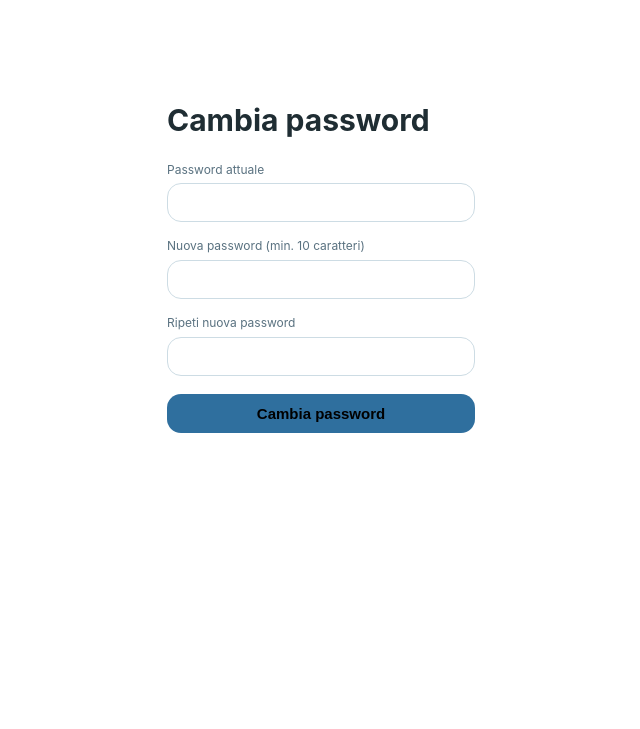
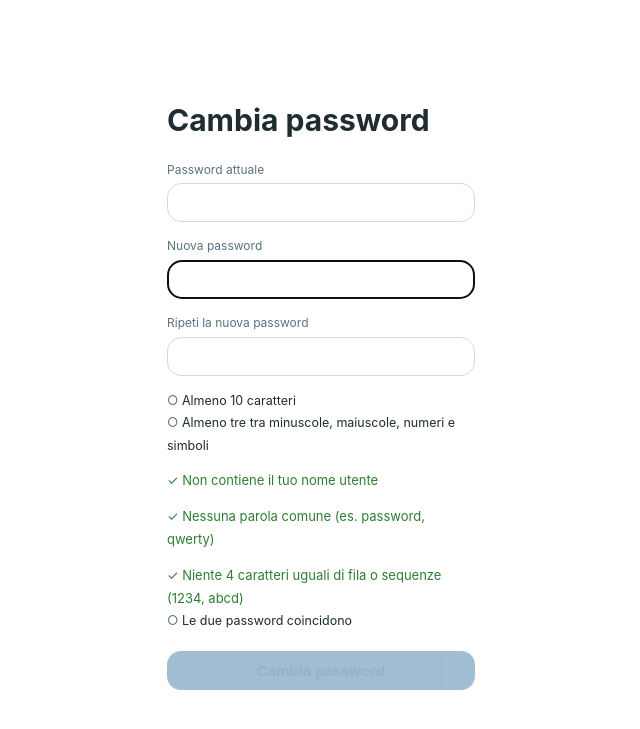
Before and after one commit to salvatorepirrone/mioallenamento, a PHP site: page /auth/cambia-password.php in a window 1280 px wide. Shown: the top 729 px of the page, without its empty margins (319-959 px from the left). Run offline with PHP 8.4, Linux system fonts and the light colour scheme; the visitor is signed in with stand-in values (Sample User, id 1).

Commit message:
Login: pagina cambio password guidata, controlli di robustezza, gate.php
La pagina di primo accesso spiega cosa fare, non chiede utente/password attuale
e chiede la nuova password due volte con controlli in diretta. Il nginx del NAS
non ha auth_request: le richieste passano da auth/gate.php (X-Accel-Redirect).

Co-Authored-By: Claude Sonnet 5.5 <noreply@anthropic.com>

```diff
--- a/auth/cambia-password.php
+++ b/auth/cambia-password.php
@@ -8,8 +8,9 @@ if (!$name) {
 }
 
 $user = auth_get_user($name);
-$forced = !empty($user['must_change']);
-$error = '';
+// Primo accesso: la sessione e' nata poco fa dalla password temporanea, quindi non la richiediamo di nuovo.
+$forced = !empty($user['must_change']) && !empty($_SESSION['must_change']);
+$problems = [];
 $done = false;
 
 if ($_SERVER['REQUEST_METHOD'] === 'POST') {
@@ -18,14 +19,18 @@ if ($_SERVER['REQUEST_METHOD'] === 'POST') {
     $new = (string)($_POST['new'] ?? '');
     $again = (string)($_POST['again'] ?? '');
 
-    if (!$user || !password_verify($old, $user['hash'])) {
-        $error = 'La password attuale non è corretta.';
-    } elseif (strlen($new) < AUTH_MIN_PASSWORD_LEN) {
-        $error = 'La nuova password deve avere almeno ' . AUTH_MIN_PASSWORD_LEN . ' caratteri.';
+    if (!$user) {
+        $problems[] = 'Utente non trovato.';
+    } elseif (!$forced && !password_verify($old, $user['hash'])) {
+        $problems[] = 'La password attuale non è corretta.';
     } elseif ($new !== $again) {
-        $error = 'Le due nuove password non coincidono.';
-    } elseif ($new === $old) {
-        $error = 'La nuova password deve essere diversa da quella attuale.';
+        $problems[] = 'Le due nuove password non coincidono.';
+    } elseif (password_verify($new, $user['hash'])) {
+        $problems[] = 'La nuova password deve essere diversa da quella attuale.';
+    } else {
+        $weak = auth_password_problems($new, $name);
+        if ($weak) {
+            $problems[] = 'La nuova password è troppo debole: ' . implode('; ', $weak) . '.';
         } else {
             auth_update_users(function ($users) use ($name, $new) {
                 $users[$name]['hash'] = password_hash($new, PASSWORD_DEFAULT);
@@ -35,22 +40,40 @@ if ($_SERVER['REQUEST_METHOD'] === 'POST') {
             $_SESSION['must_change'] = false;
             session_regenerate_id(true);
             $done = true;
-        $forced = false;
+        }
     }
 }
 
-$body = '';
 if ($done) {
-    $body .= '<div class="ok">Password aggiornata. <a href="/">Vai al sito</a></div>';
-} else {
-    $body .= $forced ? '<p>Primo accesso: scegli una nuova password per continuare.</p>' : '';
-    $body .= '<form method="post">'
+    auth_page('Password aggiornata', '<div class="ok">La nuova password è attiva. <a href="/">Vai al sito</a></div>');
+    exit;
+}
+
+$title = $forced ? 'Scegli la tua nuova password' : 'Cambia password';
+$body = $forced
+    ? '<p>Hai effettuato il primo accesso con una password temporanea. Per continuare scegli una <b>nuova password personale</b> e scrivila due volte.</p>'
+    : '';
+$body .= '<form method="post" id="pwform">'
     . '<input type="hidden" name="csrf" value="' . auth_h(auth_csrf_token()) . '">'
-        . '<label>Password attuale</label><input name="old" type="password" autocomplete="current-password" required>'
-        . '<label>Nuova password (min. ' . AUTH_MIN_PASSWORD_LEN . ' caratteri)</label><input name="new" type="password" autocomplete="new-password" required>'
-        . '<label>Ripeti nuova password</label><input name="again" type="password" autocomplete="new-password" required>'
-        . '<button type="submit">Cambia password</button>'
-        . ($error ? '<div class="err">' . auth_h($error) . '</div>' : '')
-        . '</form>';
-}
-auth_page('Cambia password', $body);
+    . '<input type="text" name="username" value="' . auth_h($name) . '" autocomplete="username" readonly tabindex="-1" aria-hidden="true" style="position:absolute;left:-9999px">'
+    . ($forced ? '' : '<label>Password attuale</label><input name="old" type="password" autocomplete="current-password" required>')
+    . '<label>Nuova password</label><input name="new" id="pw1" type="password" autocomplete="new-password" required autofocus>'
+    . '<label>Ripeti la nuova password</label><input name="again" id="pw2" type="password" autocomplete="new-password" required>'
+    . '<ul id="rules" class="rules"></ul>'
+    . '<button type="submit" id="submitBtn">' . ($forced ? 'Salva la nuova password' : 'Cambia password') . '</button>'
+    . ($problems ? '<div class="err">' . auth_h(implode(' ', $problems)) . '</div>' : '')
+    . '</form>'
+    . '<style>.rules{list-style:none;padding:0;margin:14px 0 0;font-size:12.5px;line-height:1.8}'
+    . '.rules li::before{content:"○ ";color:var(--muted)}.rules li.ok::before{content:"✓ ";color:#2e7d32}'
+    . '.rules li.ok{color:#2e7d32}#submitBtn:disabled{opacity:.45;cursor:not-allowed}</style>'
+    . '<script>(function(){'
+    . 'var user=' . json_encode(strtolower($name)) . ',weak=' . json_encode(AUTH_WEAK_WORDS) . ',min=' . AUTH_MIN_PASSWORD_LEN . ';'
+    . 'var p1=document.getElementById("pw1"),p2=document.getElementById("pw2"),list=document.getElementById("rules"),btn=document.getElementById("submitBtn");'
+    . 'function seq(s){for(var i=0;i+3<s.length;i++){var d=s.charCodeAt(i+1)-s.charCodeAt(i);if(Math.abs(d)===1&&s.charCodeAt(i+2)-s.charCodeAt(i+1)===d&&s.charCodeAt(i+3)-s.charCodeAt(i+2)===d)return true}return false}'
+    . 'function rules(v){var l=v.toLowerCase();var c=(/[a-z]/.test(v)?1:0)+(/[A-Z]/.test(v)?1:0)+(/\d/.test(v)?1:0)+(/[^a-zA-Z\d]/.test(v)?1:0);'
+    . 'return [["Almeno "+min+" caratteri",v.length>=min],["Almeno tre tra minuscole, maiuscole, numeri e simboli",c>=3],'
+    . '["Non contiene il tuo nome utente",l.indexOf(user)<0],["Nessuna parola comune (es. password, qwerty)",!weak.some(function(w){return l.indexOf(w)>=0})],'
+    . '["Niente 4 caratteri uguali di fila o sequenze (1234, abcd)",!/(.)\1{3,}/.test(v)&&!seq(l)],["Le due password coincidono",v.length>0&&v===p2.value]]}'
+    . 'function render(){var r=rules(p1.value),ok=true;list.innerHTML="";r.forEach(function(x){var li=document.createElement("li");li.textContent=x[0];if(x[1])li.className="ok";else ok=false;list.appendChild(li)});btn.disabled=!ok}'
+    . 'p1.addEventListener("input",render);p2.addEventListener("input",render);render();})();</script>';
+auth_page($title, $body);
--- a/auth/lib.php
+++ b/auth/lib.php
@@ -4,6 +4,7 @@
 
 const AUTH_USERS_FILE_DEFAULT = '/volume2/web/auth-data/users.json';
 const AUTH_MIN_PASSWORD_LEN = 10;
+const AUTH_WEAK_WORDS = ['password', 'passw0rd', 'qwerty', 'asdfgh', 'letmein', 'welcome', 'admin', 'allenamento', 'pirrone', 'garmin', 'abc123'];
 const AUTH_MAX_FAILS = 5;
 const AUTH_LOCK_SECONDS = 300;
 
@@ -63,6 +64,30 @@ function auth_csrf_check(): void {
     }
 }
 
+// Elenco dei motivi per cui una nuova password e' troppo debole (vuoto = ok).
+// Le stesse regole sono replicate in cambia-password.php per il controllo in diretta.
+function auth_password_problems(string $pw, string $username): array {
+    $problems = [];
+    if (strlen($pw) < AUTH_MIN_PASSWORD_LEN) $problems[] = 'almeno ' . AUTH_MIN_PASSWORD_LEN . ' caratteri';
+    $classes = (preg_match('/[a-z]/', $pw) ? 1 : 0) + (preg_match('/[A-Z]/', $pw) ? 1 : 0)
+             + (preg_match('/\d/', $pw) ? 1 : 0) + (preg_match('/[^a-zA-Z\d]/', $pw) ? 1 : 0);
+    if ($classes < 3) $problems[] = 'almeno tre tra minuscole, maiuscole, numeri e simboli';
+    $low = strtolower($pw);
+    if ($username !== '' && strpos($low, strtolower($username)) !== false) $problems[] = 'non deve contenere il tuo nome utente';
+    foreach (AUTH_WEAK_WORDS as $w) {
+        if (strpos($low, $w) !== false) { $problems[] = 'non deve contenere parole comuni ("' . $w . '")'; break; }
+    }
+    if (preg_match('/(.)\1{3,}/', $pw)) $problems[] = 'non più di 3 caratteri uguali di fila';
+    for ($i = 0; $i + 3 < strlen($low); $i++) {
+        $d = ord($low[$i + 1]) - ord($low[$i]);
+        if (abs($d) === 1 && ord($low[$i + 2]) - ord($low[$i + 1]) === $d && ord($low[$i + 3]) - ord($low[$i + 2]) === $d) {
+            $problems[] = 'niente sequenze come "1234" o "abcd"';
+            break;
+        }
+    }
+    return $problems;
+}
+
 function auth_h(string $s): string {
     return htmlspecialchars($s, ENT_QUOTES, 'UTF-8');
 }
```
Also changed, not shown: auth/check.php (deleted, +0 -11 lines), auth/gate.php (added, +52 -0 lines), auth/README.md. Lines whose indentation alone changed are shown as unchanged.
